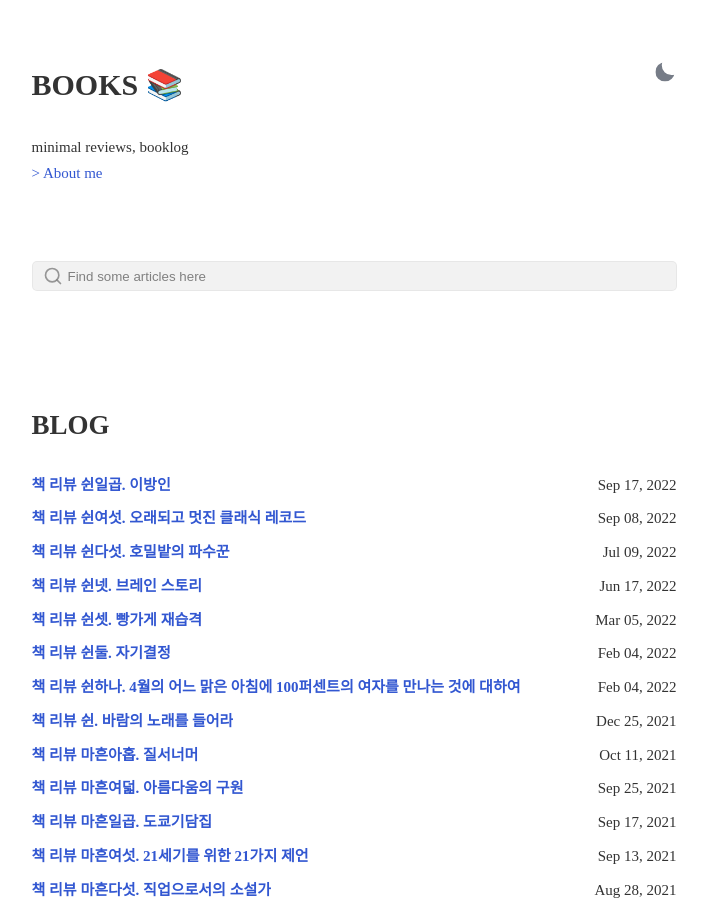
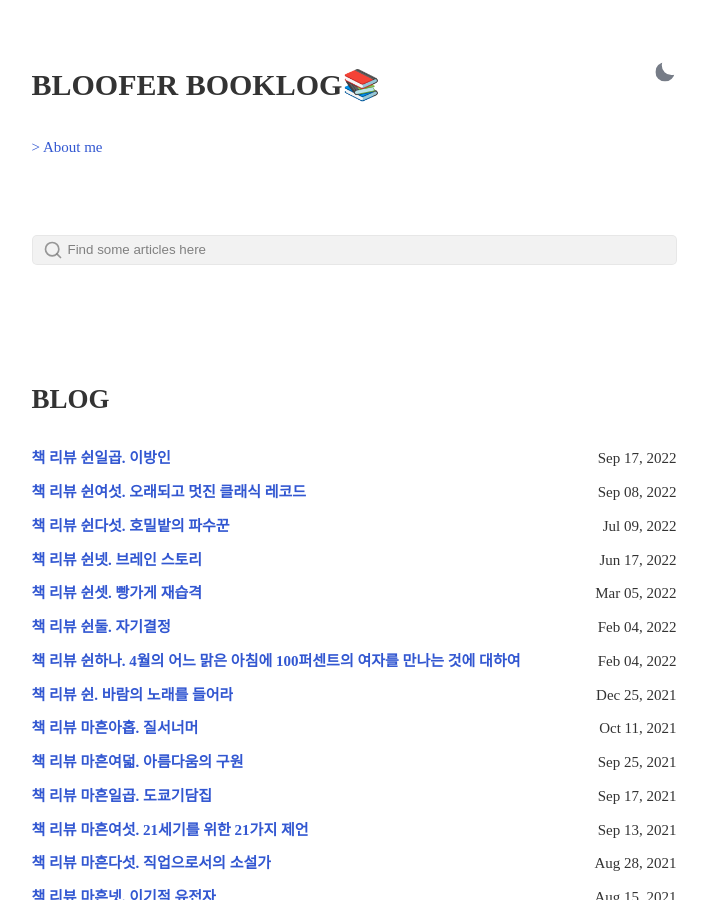
Before and after one commit to Bloofer/Bloofer.github.io, a Jekyll site: the page built from index.html, in a window 1280 px wide and 900 px high. Shown: the whole window, without its empty margins (286-994 px from the left). Built offline with Jekyll 4.4.1, drawn with Linux system fonts in a browser that asks for light colours; some web fonts are replaced.

Commit message:
edit config

```diff
--- a/_config.yml
+++ b/_config.yml
@@ -1,8 +1,7 @@
-site: Bloofer
-title: Bloofer
-greetings: Books 📚
-description: >-
-  minimal reviews, booklog
+site: Bloofer Booklog
+title: Bloofer Booklog
+greetings: Bloofer Booklog📚
+description:
 lang: en-US
 timezone:  Europe/Rome
 repo: https://github.com/DavideBrie/Gesko # site repo [optional]
@@ -11,7 +10,7 @@ discus-identifier: powex # replace with your disqus shortname
 
 author:
   name: Bloofer
-  bio: minimal reviews, booklog
+  bio: 읽고 쓰고 정리하는, 책리뷰로그
   userpicture:
   username: # general username
   github: # github username
```
